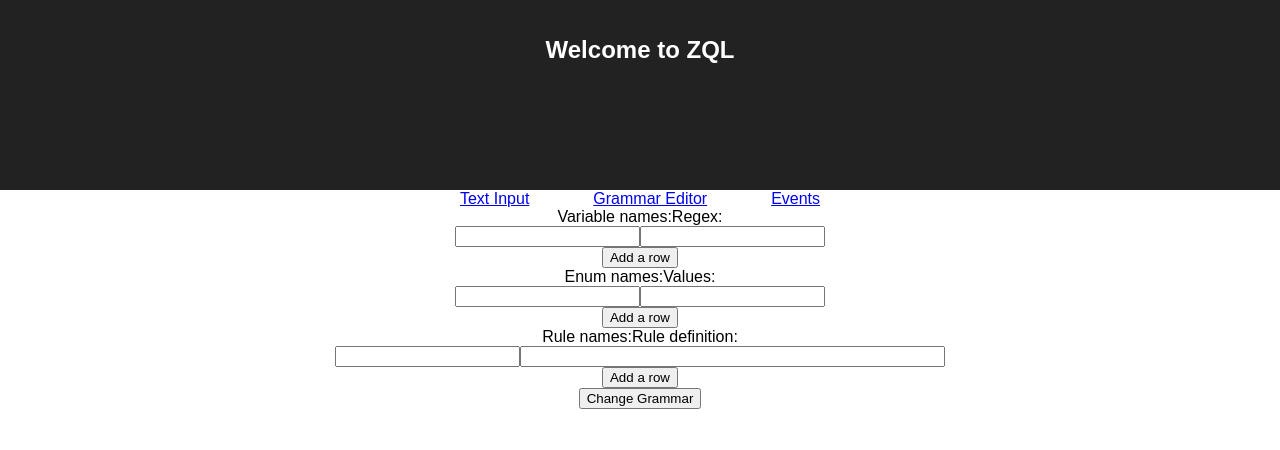
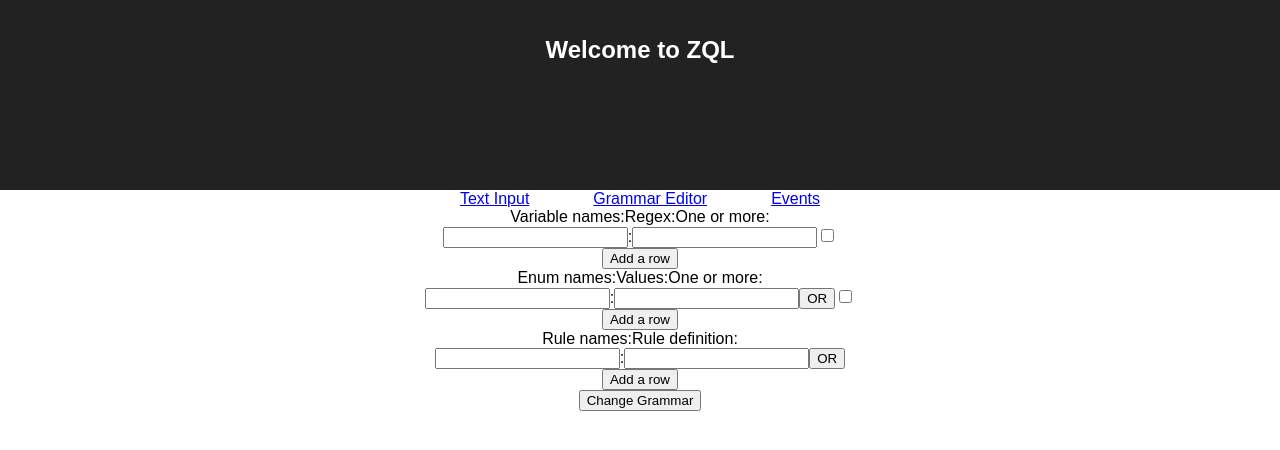
Before and after one commit to Zubdano/zql, a React app in the folder zql-frontend/: page /grammar in a window 1280 px wide. Shown: the top 450 px of the page. Built offline with nearby package versions, Linux system fonts and the light colour scheme; what draft-js-autocomplete-plugin-creator would draw is missing.

Commit message:
done functionality for frontend - WIP link to redux + styling

```diff
--- a/zql-frontend/components/GrammarEditor.js
+++ b/zql-frontend/components/GrammarEditor.js
@@ -1,5 +1,9 @@
 import React, { Component } from 'react';
 import { fromJS, List, Map } from 'immutable';
+
+import {
+  submitGrammar,
+} from '../reducer';
 
 let InputFieldTypeEnum = {
   VARIABLE: 'vars',
@@ -19,54 +23,99 @@ class GrammarEditor extends Component {
         'enums': [
           {
             "key": "",
-            "value": "",
+            "value": [""],
+            "oneOrMore": false
           }
         ],
         'lhs': [
           {
             "key": "",
-            "value": "",
+            "value": [""],
+            "oneOrMore": false,
           }
         ],
 
         'vars': [
           {
             "key": "",
-            "value": "",
+            "value": [""],
+            "oneOrMore": false,
           }
         ]
       }),
     };
   }
 
+  addOr(type, index) {
+    let numVals = this.state.inputFields.get(type).get(index).get("value").size;
+    let newInputFields = this.state.inputFields.setIn([type, index, "value", numVals], "");
+    this.setState({
+      inputFields: newInputFields
+    });
+  }
+
+  addRow(type) {
+    let listSize = this.state.inputFields.get(type).size;
+    let newInputFields = this.state.inputFields.setIn([type, listSize], fromJS({"key": "", "value": [""]}));
+    this.setState({
+      inputFields: newInputFields
+    });
+  }
+
   changeGrammar() {
+    debugger;
     console.log('grammar changed');
   }
 
-  inputFieldChange(index, type, keyOrValue, e) {
-    let newInputFields = this.state.inputFields.setIn([type, index, keyOrValue], e.target.value);
+  inputFieldChange(index, type, keyOrValue, valIndex, e) {
+    let newInputFields;
+    if (keyOrValue == "key") {
+      newInputFields = this.state.inputFields.setIn([type, index, "key"], e.target.value);
+    } else {
+      newInputFields = this.state.inputFields.setIn([type, index, "value", valIndex], e.target.value);
+    }
     this.setState({
       inputFields: newInputFields,
     });
   }
 
-  addRow(type) {
-    let listSize = this.state.inputFields.get(type).size;
-    let newInputFields = this.state.inputFields.setIn([type, listSize], fromJS({"key": "", "value": ""}));
+  oneOrMore(type, index, e) {
+    let newInputFields = this.state.inputFields.setIn([type, index, "oneOrMore"], e.target.checked);
     this.setState({
-      inputFields: newInputFields
+      inputFields: newInputFields,
+    });
+  }
+
+  removeOr(type, index, valIndex) {
+    let newValueRow = this.state.inputFields.get(type).get(index).get("value").delete(valIndex);
+    let newInputFields = this.state.inputFields.setIn([type, index, "value"], newValueRow);
+    this.setState({
+      inputFields: newInputFields,
     });
   }
 
   renderEnums() {
     return (
       <div>
-        <div><span>Enum names:</span><span>Values:</span></div>
+        <div><span>Enum names:</span><span>Values:</span><span>One or more:</span></div>
         {this.state.inputFields.get('enums').map((row, index) => {
+          let mappedValues = row.get('value').map((val, valIndex) => {
+            return (
+              <span>
+                <input value={val} onChange={this.inputFieldChange.bind(this, index, InputFieldTypeEnum.ENUM, "value", valIndex)} />
+                <button onClick={this.addOr.bind(this, InputFieldTypeEnum.ENUM, index)}> OR </button>
+                {row.get('value').size > 1
+                  ? <button onClick={this.removeOr.bind(this, InputFieldTypeEnum.ENUM, index, valIndex)}> X </button>
+                  : null
+                }
+              </span>
+            );
+          });
           return (
             <div>
-              <input value={row.get('key')} onChange={this.inputFieldChange.bind(this, index, InputFieldTypeEnum.ENUM, "key")} />
-              <input value={row.get('value')} onChange={this.inputFieldChange.bind(this, index, InputFieldTypeEnum.ENUM, "value")} />
+              <input value={row.get('key')} onChange={this.inputFieldChange.bind(this, index, InputFieldTypeEnum.ENUM, "key", -1)} />:
+              {mappedValues}
+              <input type="checkbox" onChange={this.oneOrMore.bind(this, InputFieldTypeEnum.ENUM, index)} />
             </div>
           );
         })}
@@ -80,10 +129,22 @@ class GrammarEditor extends Component {
       <div>
         <div><span>Rule names:</span><span>Rule definition:</span></div>
         {this.state.inputFields.get('lhs').map((row, index) => {
+          let mappedValues = row.get('value').map((val, valIndex) => {
+            return (
+              <span>
+              <input value={val} onChange={this.inputFieldChange.bind(this, index, InputFieldTypeEnum.LHS, "value", valIndex)} />
+              <button onClick={this.addOr.bind(this, InputFieldTypeEnum.LHS, index)}> OR </button>
+              {row.get('value').size > 1
+                ? <button onClick={this.removeOr.bind(this, InputFieldTypeEnum.LHS, index, valIndex)}> X </button>
+                : null
+              }
+              </span>
+            );
+          });
           return (
             <div>
-              <input value={row.get('key')} onChange={this.inputFieldChange.bind(this, index, InputFieldTypeEnum.LHS, "key")} />
-              <input value={row.get('value')} onChange={this.inputFieldChange.bind(this, index, InputFieldTypeEnum.LHS, "value")} size="50" />
+              <input value={row.get('key')} onChange={this.inputFieldChange.bind(this, index, InputFieldTypeEnum.LHS, "key", -1)} />:
+              {mappedValues}
             </div>
           );
         })}
@@ -95,12 +156,13 @@ class GrammarEditor extends Component {
   renderVars() {
     return (
       <div>
-        <div><span>Variable names:</span><span>Regex:</span></div>
+        <div><span>Variable names:</span><span>Regex:</span><span>One or more:</span></div>
         {this.state.inputFields.get('vars').map((row, index) => {
           return (
             <div>
-              <input value={row.get('key')} onChange={this.inputFieldChange.bind(this, index, InputFieldTypeEnum.VARIABLE, "key")} />
-              <input value={row.get('value')} onChange={this.inputFieldChange.bind(this, index, InputFieldTypeEnum.VARIABLE, "value")} />
+              <input value={row.get('key')} onChange={this.inputFieldChange.bind(this, index, InputFieldTypeEnum.VARIABLE, "key", -1)} />:
+              <input value={row.get('value').get(0)} onChange={this.inputFieldChange.bind(this, index, InputFieldTypeEnum.VARIABLE, "value", 0)} />
+              <input type="checkbox" onChange={this.oneOrMore.bind(this, InputFieldTypeEnum.VARIABLE, index)} />
             </div>
           );
         })}
@@ -124,8 +186,7 @@ class GrammarEditor extends Component {
 export default GrammarEditor;
 
 //TODO
-//3. Add button for more RHS
-
-//4. Combine result on submit + check if well formed
+//4. Combine result on submit + check if each box well formed
 //5. Send request
 //6. Make it look nicer
+//7. Preload grammar with current grammar
--- a/zql-frontend/reducer.js
+++ b/zql-frontend/reducer.js
@@ -13,9 +13,11 @@ import Requestor from './requests/requestor';
 const BASE_URL = 'http://localhost:5000';
 const ANNOTATION_ROUTE = '/annotation/';
 const KEYWORDS_ROUTE = '/keywords/';
+const GET_GRAMMAR_ROUTE = '/getgrammar';
 
 const RECEIVE_ANNOTATION = 'RECEIVE_ANNOTATION';
 const RECEIVE_KEYWORDS = 'RECEIVE_KEYWORDS';
+const RECEIVE_GRAMMAR = 'RECEIVE_GRAMMAR';
 const UPDATE_EDITOR_STATE = 'UPDATE_EDITOR_STATE';
 const UPDATE_SEARCH_VALUE = 'UPDATE_SEARCH_VALUE';
 const CLEAR_ALL = 'CLEAR_ALL';
@@ -70,6 +72,29 @@ const initialState = {
   allSuggestions: List(),
   searchValue: '',
   status: null,
+  inputFields: fromJS({
+    'enums': [
+      {
+        "key": "",
+        "value": [""],
+        "oneOrMore": false
+      }
+    ],
+    'lhs': [
+      {
+        "key": "",
+        "value": [""],
+        "oneOrMore": false,
+      }
+    ],
+    'vars': [
+      {
+        "key": "",
+        "value": [""],
+        "oneOrMore": false,
+      }
+    ]
+  }),
 };
 
 // TODO: Rename
@@ -93,6 +118,11 @@ function reducer(state = initialState, action) {
         suggestions: filterSuggestions(state.searchValue, allSuggestions),
         status: action.status,
       };
+    case RECEIVE_GRAMMAR:
+      return {
+        ...state,
+        inputFields: action.inputFields,
+      }
     case RECEIVE_KEYWORDS:
       keywordMatcher.setKeywords(action.keywords);
       return state;
@@ -119,6 +149,13 @@ function receiveAnnotation(data) {
     suggestions: data.suggestions,
     status: data.status,
   };
+}
+
+function receiveGrammar(data) {
+  return {
+    type: RECEIVE_GRAMMAR,
+    grammar: data,
+  }
 }
 
 function receiveKeywords(data) {
@@ -148,6 +185,11 @@ function fetchAnnotation(plainText) {
     .then(json => dispatch(receiveAnnotation(json)));
 }
 
+function fetchGrammar() {
+  return (dispatch) => new Requestor(BASE_URL).get(GET_GRAMMAR_ROUTE)
+    .then(json => dispatch(receiveGrammar(json)));
+}
+
 function fetchKeywords() {
   return (dispatch) => new Requestor(BASE_URL).get(KEYWORDS_ROUTE)
     .then(json => dispatch(receiveKeywords(json)));
```
